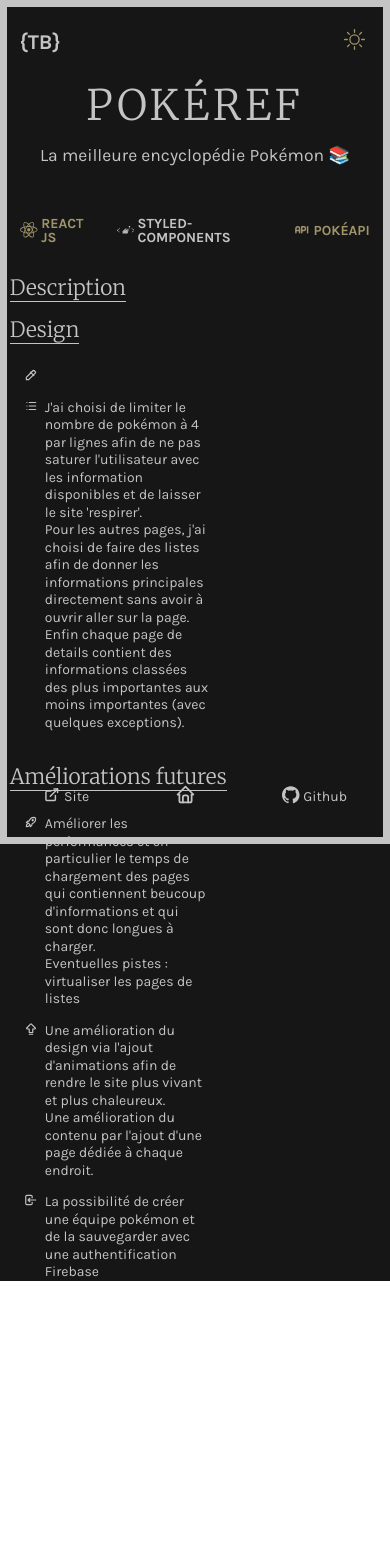
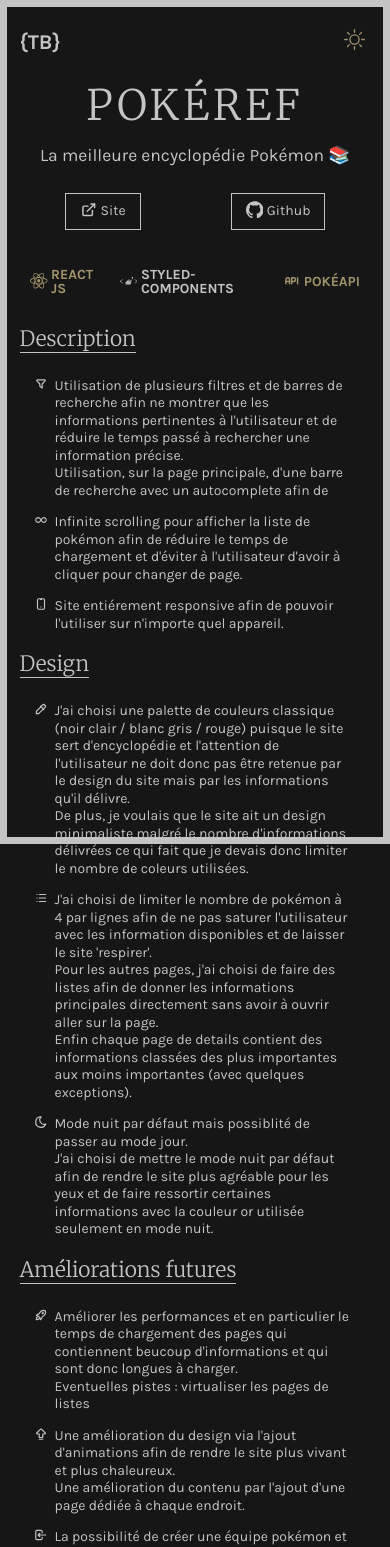
Before and after one commit to thibaudbrault/Portfolio, a Next.js app: page /pokeref in a window 390 px wide. Shown: the top 1547 px of the page. Before the commit the page ends 1302 px from the top, so only its background shows below. Built offline with nearby package versions, Linux system fonts and the light colour scheme.

Commit message:
styling modif + added content + responsive

```diff
--- a/components/Header/Header.js
+++ b/components/Header/Header.js
@@ -28,9 +28,7 @@
 				animate={{ opacity: 1 }}
 			>
 				<Link passHref href={'/pokeref'}>
-					<a>
-						PokéRef
-					</a>
+					<a>PokéRef</a>
 				</Link>
 				<Link href={'/'}>Portfolio</Link>
 			</LinksSection>
--- a/components/Layout/Layout.js
+++ b/components/Layout/Layout.js
@@ -1,5 +1,5 @@
 import React, { useState, useEffect } from 'react';
-import Head from 'next/head'
+import Head from 'next/head';
 import styled, { ThemeProvider } from 'styled-components';
 
 import { GlobalStyles } from '../BaseStyles/GlobalStyles';
--- a/components/Navbar/Navbar.js
+++ b/components/Navbar/Navbar.js
@@ -1,5 +1,5 @@
 import React from 'react';
-import { BsSun, BsMoon } from 'react-icons/bs';
+import { BsSun, BsMoonStars } from 'react-icons/bs';
 import { NavbarButton, NavbarLogo, NavbarSection } from './Styled.Navbar';
 
 function Navbar({ themeToggler, theme }) {
@@ -8,12 +8,10 @@
 	return (
 		<NavbarSection>
 			<NavbarLogo passHref href={'/'}>
-				<a>
-					{logo}
-				</a>
+				<a>{logo}</a>
 			</NavbarLogo>
 			<NavbarButton onClick={themeToggler} aria-label='Theme'>
-				{theme === 'dark' ? <BsSun /> : <BsMoon />}
+				{theme === 'dark' ? <BsSun /> : <BsMoonStars />}
 			</NavbarButton>
 		</NavbarSection>
 	);
--- a/components/Navbar/Styled.Navbar.js
+++ b/components/Navbar/Styled.Navbar.js
@@ -12,6 +12,11 @@
 export const NavbarLogo = styled.a`
 	font-weight: 700;
 	font-size: 3rem;
+	transition: 0.3s ease-in-out;
+
+	&:hover {
+		color: ${({ theme }) => theme.gold};
+	}
 `;
 
 export const NavbarButton = styled.button`
@@ -20,8 +25,4 @@
 	border: none;
 	color: ${({ theme }) => theme.gold};
 	font-size: 3rem;
-
-	&::before {
-		content: '${({ theme }) => theme.toggle}';
-	}
 `;
--- a/components/Projects/PokerefProject.js
+++ b/components/Projects/PokerefProject.js
@@ -3,19 +3,24 @@
 
 import { SiReact, SiStyledcomponents, SiGithub } from 'react-icons/si';
 import {
-	TbApi,
-	TbExternalLink,
-	TbHome,
+	TbFilter,
+	TbInfinity,
+	TbDeviceMobile,
 	TbColorPicker,
 	TbList,
+	TbMoon,
 	TbRocket,
 	TbArrowBigUpLine,
 	TbLogin,
+	TbApi,
+	TbExternalLink,
+	TbArrowBigLeftLine,
 } from 'react-icons/tb';
 
 import {
 	ProjectTitle,
 	ProjectSubtitle,
+	ProjectLinks,
 	ProjectList,
 	ProjectSection,
 	ProjectFooter,
@@ -31,6 +36,24 @@
 					📚
 				</span>
 			</ProjectSubtitle>
+			<ProjectLinks>
+				<a href='https://pokeref.app/' target='_blank' rel='noreferrer'>
+					<span>
+						<TbExternalLink />
+					</span>
+					Site
+				</a>
+				<a
+					href='https://github.com/thibaudbrault/PokeRef'
+					target='_blank'
+					rel='noreferrer'
+				>
+					<span>
+						<SiGithub />
+					</span>
+					Github
+				</a>
+			</ProjectLinks>
 			<ProjectList>
 				<li>
 					<span>
@@ -53,6 +76,38 @@
 			</ProjectList>
 			<ProjectSection>
 				<h2>Description</h2>
+				<div>
+					<span>
+						<TbFilter />
+					</span>
+					<p>
+						Utilisation de plusieurs filtres et de barres de recherche afin ne
+						montrer que les informations pertinentes à l'utilisateur et de
+						réduire le temps passé à rechercher une information précise.
+						<br />
+						Utilisation, sur la page principale, d'une barre de recherche avec
+						un autocomplete afin de
+					</p>
+				</div>
+				<div>
+					<span>
+						<TbInfinity />
+					</span>
+					<p>
+						Infinite scrolling pour afficher la liste de pokémon afin de réduire
+						le temps de chargement et d'éviter à l'utilisateur d'avoir à cliquer
+						pour changer de page.
+					</p>
+				</div>
+				<div>
+					<span>
+						<TbDeviceMobile />
+					</span>
+					<p>
+						Site entiérement responsive afin de pouvoir l'utiliser sur n'importe
+						quel appareil.
+					</p>
+				</div>
 			</ProjectSection>
 			<ProjectSection>
 				<h2>Design</h2>
@@ -60,7 +115,16 @@
 					<span>
 						<TbColorPicker />
 					</span>
-					<p></p>
+					<p>
+						J'ai choisi une palette de couleurs classique (noir clair / blanc
+						gris / rouge) puisque le site sert d'encyclopédie et l'attention de
+						l'utilisateur ne doit donc pas être retenue par le design du site
+						mais par les informations qu'il délivre.
+						<br />
+						De plus, je voulais que le site ait un design minimaliste malgré le
+						nombre d'informations délivrées ce qui fait que je devais donc
+						limiter le nombre de coleurs utilisées.
+					</p>
 				</div>
 				<div>
 					<span>
@@ -80,8 +144,16 @@
 					</p>
 				</div>
 				<div>
-					<span></span>
-					<p></p>
+					<span>
+						<TbMoon />
+					</span>
+					<p>
+						Mode nuit par défaut mais possiblité de passer au mode jour.
+						<br />
+						J'ai choisi de mettre le mode nuit par défaut afin de rendre le site
+						plus agréable pour les yeux et de faire ressortir certaines
+						informations avec la couleur or utilisée seulement en mode nuit.
+					</p>
 				</div>
 			</ProjectSection>
 			<ProjectSection>
@@ -121,29 +193,14 @@
 				</div>
 			</ProjectSection>
 			<ProjectFooter>
-				<a href='https://pokeref.app/' target='_blank' rel='noreferrer'>
-					<span>
-						<TbExternalLink />
-					</span>
-					Site
-				</a>
 				<Link passHref href={'/'}>
 					<a>
 						<span>
-							<TbHome />
+							<TbArrowBigLeftLine />
 						</span>
+						Retour au portfolio
 					</a>
 				</Link>
-				<a
-					href='https://github.com/thibaudbrault/PokeRef'
-					target='_blank'
-					rel='noreferrer'
-				>
-					<span>
-						<SiGithub />
-					</span>
-					Github
-				</a>
 			</ProjectFooter>
 		</>
 	);
--- a/components/Projects/StyledProjects.js
+++ b/components/Projects/StyledProjects.js
@@ -10,9 +10,35 @@
 `;
 
 export const ProjectSubtitle = styled.p`
-	margin: 3rem 0 6rem;
+	margin: 3rem 0 4rem;
 	text-align: center;
 	font-size: 2.5rem;
+`;
+
+export const ProjectLinks = styled.div`
+	display: flex;
+	align-items: center;
+	justify-content: space-around;
+	margin-bottom: 4rem;
+
+	& a {
+		display: flex;
+		align-items: center;
+		padding: 1rem 2rem;
+		font-size: 2rem;
+		border: 1px solid ${({ theme }) => theme.secondary};
+		transition: 0.3s ease-in-out;
+
+		&:hover {
+			color: ${({ theme }) => theme.main};
+			background: ${({ theme }) => theme.secondary};
+		}
+
+		& span {
+			margin-right: 0.5rem;
+			font-size: 2.5rem;
+		}
+	}
 `;
 
 export const ProjectList = styled.ul`
@@ -75,16 +101,16 @@
 			margin-top: 4rem;
 		}
 	}
+
+	@media (max-width: 890px) {
+		div {
+			width: 90%;
+		}
+	}
 `;
 
-export const ProjectFooter = styled.section`
-	width: 100%;
-	position: fixed;
-	left: 0;
-	bottom: 5rem;
-	display: flex;
-	align-items: center;
-	justify-content: space-around;
+export const ProjectFooter = styled.footer`
+	padding: 2rem 0 5rem;
 
 	& a {
 		display: flex;
@@ -100,12 +126,5 @@
 			margin-right: 0.5rem;
 			font-size: 2.5rem;
 		}
-
-		&:nth-of-type(even) {
-			& span {
-				margin-right: 0;
-				font-size: 3rem;
-			}
-		}
 	}
 `;
--- a/package.json
+++ b/package.json
@@ -13,16 +13,17 @@
 	},
 	"dependencies": {
 		"axios": "^0.21.4",
+		"babel-plugin-styled-components": "^2.0.7",
 		"framer-motion": "^6.3.3",
 		"next": "^12.2.5",
 		"prettier": "^2.6.2",
 		"react": "^17.0.1",
 		"react-dom": "^17.0.1",
 		"react-icons": "^4.4.0",
-		"babel-plugin-styled-components": "^2.0.7",
 		"styled-components": "^5.3.5"
 	},
 	"devDependencies": {
+		"eslint": "^8.22.0",
 		"husky": "^8.0.1",
 		"pretty-quick": "^3.1.3"
 	},
--- a/pages/_app.js
+++ b/pages/_app.js
@@ -1,5 +1,5 @@
 function MyApp({ Component, pageProps }) {
-	return <Component {...pageProps} />
+	return <Component {...pageProps} />;
 }
 
-export default MyApp
+export default MyApp;
--- a/pages/_document.js
+++ b/pages/_document.js
@@ -1,24 +1,19 @@
-import Document, {
-	Html,
-	Head,
-	Main,
-	NextScript
-} from 'next/document'
-import { ServerStyleSheet } from 'styled-components'
+import Document, { Html, Head, Main, NextScript } from 'next/document';
+import { ServerStyleSheet } from 'styled-components';
 
 export default class MyDocument extends Document {
 	static async getInitialProps(ctx) {
-        const sheet = new ServerStyleSheet()
-        const originalRenderPage = ctx.renderPage
+		const sheet = new ServerStyleSheet();
+		const originalRenderPage = ctx.renderPage;
 
 		try {
 			ctx.renderPage = () =>
 				originalRenderPage({
 					enhanceApp: (App) => (props) =>
 						sheet.collectStyles(<App {...props} />),
-                })
+				});
 
-            const initialProps = await Document.getInitialProps(ctx)
+			const initialProps = await Document.getInitialProps(ctx);
 			return {
 				...initialProps,
 				styles: (
@@ -27,9 +22,9 @@
 						{sheet.getStyleElement()}
 					</>
 				),
-            }
+			};
 		} finally {
-            sheet.seal()
+			sheet.seal();
 		}
 	}
 
@@ -43,6 +38,7 @@
 						content="Salut ! Moi c'est Thibaud, développeur front-end nantais"
 					/>
 
+					<link rel='shortcut icon' href='/favicon.ico' />
 					<link rel='preconnect' href='https://fonts.googleapis.com' />
 					<link rel='preconnect' href='https://fonts.gstatic.com' />
 					<link
@@ -63,6 +59,6 @@
 					<NextScript />
 				</body>
 			</Html>
-		)
+		);
 	}
 }
--- a/pages/index.js
+++ b/pages/index.js
@@ -13,7 +13,7 @@
 
 export const MainProject = styled.div`
 	position: relative;
-	width: 95%;
+	width: 90%;
 	min-height: 90vh;
 	margin: 0 auto;
 `;
```
Also changed, not shown: 2 other files (tests, documents, lock files or other folders). Lines whose indentation alone changed are shown as unchanged.
